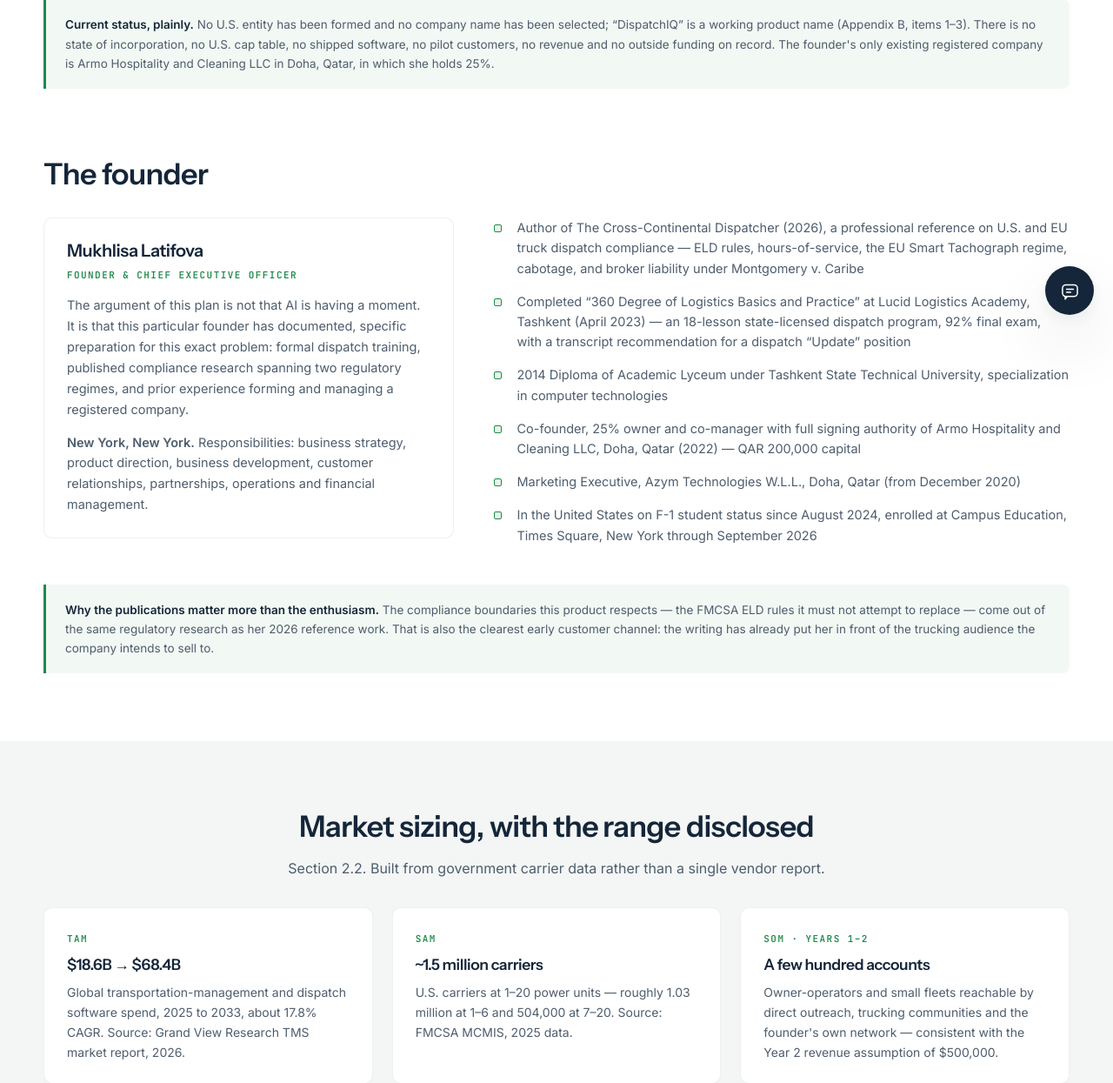
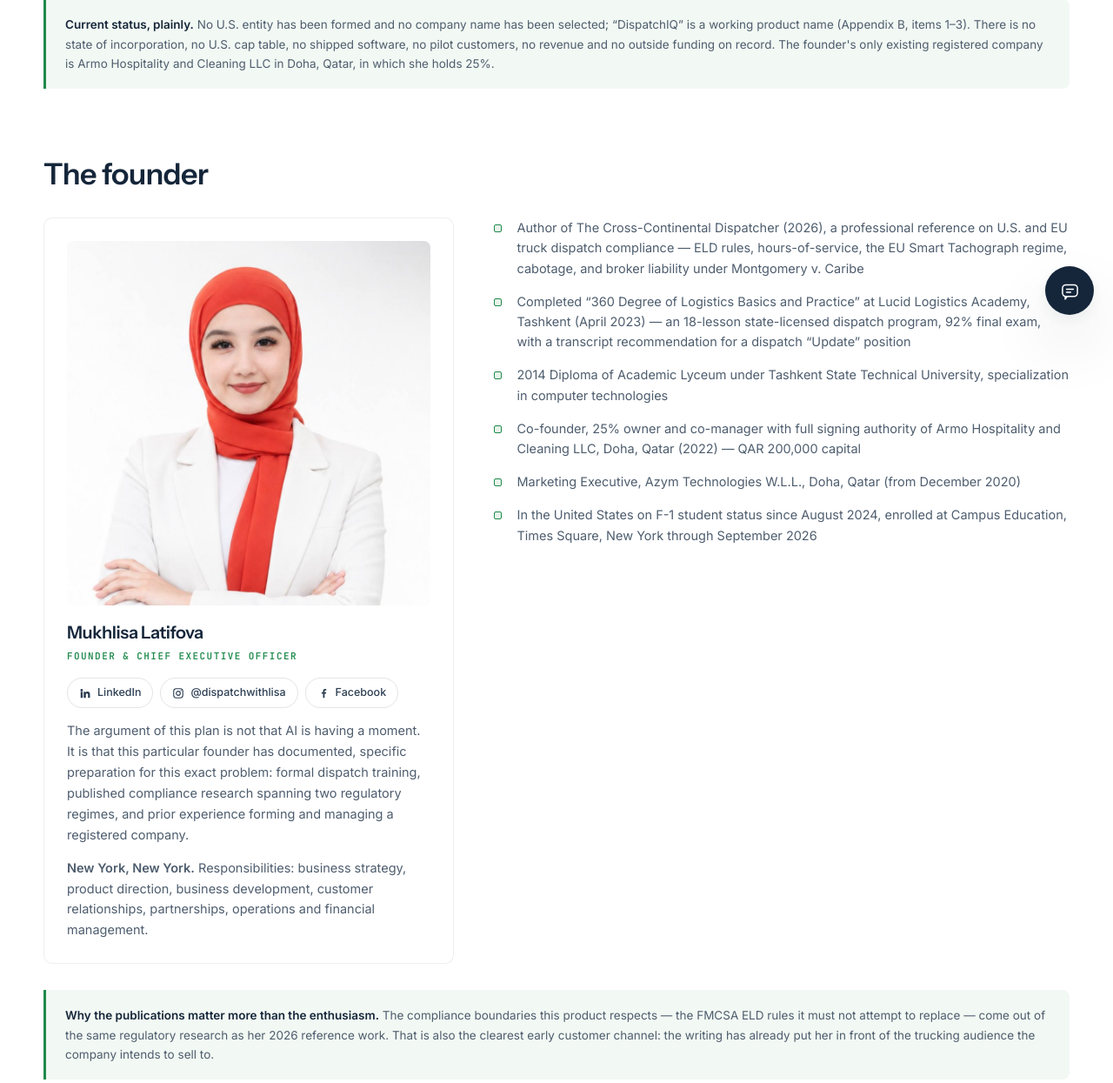
Before and after one commit to sherzodibodullayev/dispatchiq, a FastAPI app: page /company in a window 1280 px wide. Shown: the part 416-1661 px from the top of the page at 87% size. Run offline with FastAPI, Linux system fonts and the light colour scheme.

Commit message:
Put the founder on the site: portrait and real social accounts
The company page and the contact page both asked the reader to trust a named
person they could not see, and the only social link on the site was a guessed
LinkedIn URL.

- founder.jpg on /company, framed 1:1. A 4:5 frame fitted the portrait better
  but ran the card some 400px past the end of the credentials list beside it;
  the square holds both the face and the crossed arms and keeps the row level.
- founder-avatar.jpg beside the pilot note on /demo. It is a separate
  head-and-shoulders crop rather than a CSS tweak, because object-fit: cover
  on the full portrait renders the whole figure into a 56px circle and the
  face disappears at that size.
- Real LinkedIn, Instagram and Facebook accounts, in the footer, on the
  founder card and beside the pilot note.

The share URLs arrived carrying mibextid, stkn and utm_* parameters, which
identify whoever forwarded the link. Those are stripped in config.py rather
than published on every page of the site.

CONTACT_LINKEDIN already existed as an environment variable holding the
guessed URL, so it silently overrode the corrected default until it was
updated too — locally and on the host.

```diff
--- a/public/static/css/site.css
+++ b/public/static/css/site.css
@@ -1158,6 +1158,64 @@ button, input, select, textarea { font: inherit; color: inherit; }
 }
 .founder__card h3 { font-size: 20px; }
 .founder__card .mono { color: var(--green); margin-top: 6px; display: block; }
+
+/* The portrait is shot 0.72 wide-to-tall against a near-white backdrop. A
+   square frame holds both the face and the crossed arms, trims the empty
+   floor, and keeps the card close in height to the credentials list beside
+   it — at 4:5 the card ran some 400px past the end of that list. */
+.founder__photo {
+  width: 100%;
+  aspect-ratio: 1 / 1;
+  object-fit: cover;
+  object-position: center 10%;
+  border-radius: 8px;
+  background: var(--green-wash);
+  margin-bottom: 20px;
+}
+
+.founder__links {
+  display: flex;
+  flex-wrap: wrap;
+  gap: 8px;
+  margin-top: 16px;
+}
+.founder__links a {
+  display: inline-flex;
+  align-items: center;
+  gap: 7px;
+  padding: 6px 13px;
+  border: 1px solid var(--line);
+  border-radius: 999px;
+  font-size: 12.5px;
+  font-weight: 500;
+  color: var(--ink-soft);
+  transition: border-color .18s var(--ease), color .18s var(--ease),
+              background .18s var(--ease);
+}
+.founder__links a:hover {
+  border-color: var(--green);
+  color: var(--green-deep);
+  background: var(--green-pale);
+}
+.founder__links svg { width: 14px; height: 14px; flex: none; }
+
+/* The founder beside the pilot note on /demo, so "talk to a person" has a
+   face attached to it rather than only a name. */
+.whois {
+  display: flex;
+  align-items: center;
+  gap: 14px;
+  margin-bottom: 14px;
+}
+.whois img {
+  width: 56px; height: 56px;
+  border-radius: 50%;
+  object-fit: cover;
+  background: var(--green-wash);
+  flex: none;
+}
+.whois b { display: block; font-size: 14px; color: var(--ink); }
+.whois span { font-size: 12.5px; color: var(--muted); }
 .founder ul { list-style: none; padding: 0; margin: 0; }
 .founder ul li {
   position: relative;
--- a/templates/base.html
+++ b/templates/base.html
@@ -95,10 +95,20 @@
         </p>
 
         <div class="footer__social">
-          <a href="{{ company.linkedin }}" target="_blank" rel="noopener" aria-label="LinkedIn">
+          <a href="{{ company.linkedin }}" target="_blank" rel="noopener" aria-label="{{ founder.name }} on LinkedIn">
             <svg viewBox="0 0 24 24" fill="currentColor" aria-hidden="true"><path d="M4.98 3.5a2.5 2.5 0 11-.02 5 2.5 2.5 0 01.02-5zM3 9h4v12H3zM9 9h3.8v1.7h.05c.53-.95 1.83-1.95 3.77-1.95 4.03 0 4.78 2.5 4.78 5.76V21h-4v-5.6c0-1.34-.03-3.07-1.9-3.07-1.9 0-2.2 1.46-2.2 2.97V21H9z"/></svg>
           </a>
-          <a href="mailto:{{ company.email }}" aria-label="Email">
+          <a href="{{ company.instagram }}" target="_blank" rel="noopener" aria-label="DispatchIQ on Instagram">
+            <svg viewBox="0 0 24 24" fill="none" stroke="currentColor" stroke-width="1.9" aria-hidden="true">
+              <rect x="3" y="3" width="18" height="18" rx="5"/>
+              <circle cx="12" cy="12" r="4"/>
+              <circle cx="17.4" cy="6.6" r="1.1" fill="currentColor" stroke="none"/>
+            </svg>
+          </a>
+          <a href="{{ company.facebook }}" target="_blank" rel="noopener" aria-label="DispatchIQ on Facebook">
+            <svg viewBox="0 0 24 24" fill="currentColor" aria-hidden="true"><path d="M14.3 21v-8h2.7l.4-3.1h-3.1V7.9c0-.9.25-1.5 1.55-1.5H17.5V3.6A21 21 0 0 0 15.1 3.5c-2.35 0-3.95 1.44-3.95 4.08V9.9H8.4V13h2.75v8z"/></svg>
+          </a>
+          <a href="mailto:{{ company.email }}" aria-label="Email DispatchIQ">
             <svg viewBox="0 0 24 24" fill="none" stroke="currentColor" stroke-width="1.9" aria-hidden="true">
               <rect x="3" y="5" width="18" height="14" rx="2"/><path d="M3.5 6.5L12 13l8.5-6.5"/>
             </svg>
@@ -181,6 +191,7 @@
         <a href="/pricing">Pricing</a>
         <a href="/demo">Contact</a>
         <a href="mailto:{{ company.email }}">{{ company.email }}</a>
+        <a href="{{ company.instagram }}" target="_blank" rel="noopener">{{ company.instagram_handle }}</a>
       </div>
     </div>
 
--- a/templates/company.html
+++ b/templates/company.html
@@ -35,8 +35,31 @@
 
     <div class="founder" style="margin-top:30px">
       <div class="founder__card">
+        <img class="founder__photo" src="{{ founder.photo }}"
+             alt="{{ founder.name }}, founder and chief executive officer"
+             width="920" height="1280" loading="lazy">
         <h3>{{ founder.name }}</h3>
         <span class="mono">{{ founder.role }}</span>
+
+        <div class="founder__links">
+          <a href="{{ company.linkedin }}" target="_blank" rel="noopener">
+            <svg viewBox="0 0 24 24" fill="currentColor" aria-hidden="true"><path d="M4.98 3.5a2.5 2.5 0 11-.02 5 2.5 2.5 0 01.02-5zM3 9h4v12H3zM9 9h3.8v1.7h.05c.53-.95 1.83-1.95 3.77-1.95 4.03 0 4.78 2.5 4.78 5.76V21h-4v-5.6c0-1.34-.03-3.07-1.9-3.07-1.9 0-2.2 1.46-2.2 2.97V21H9z"/></svg>
+            LinkedIn
+          </a>
+          <a href="{{ company.instagram }}" target="_blank" rel="noopener">
+            <svg viewBox="0 0 24 24" fill="none" stroke="currentColor" stroke-width="1.9" aria-hidden="true">
+              <rect x="3" y="3" width="18" height="18" rx="5"/>
+              <circle cx="12" cy="12" r="4"/>
+              <circle cx="17.4" cy="6.6" r="1.1" fill="currentColor" stroke="none"/>
+            </svg>
+            {{ company.instagram_handle }}
+          </a>
+          <a href="{{ company.facebook }}" target="_blank" rel="noopener">
+            <svg viewBox="0 0 24 24" fill="currentColor" aria-hidden="true"><path d="M14.3 21v-8h2.7l.4-3.1h-3.1V7.9c0-.9.25-1.5 1.55-1.5H17.5V3.6A21 21 0 0 0 15.1 3.5c-2.35 0-3.95 1.44-3.95 4.08V9.9H8.4V13h2.75v8z"/></svg>
+            Facebook
+          </a>
+        </div>
+
         <p style="margin-top:14px; color:var(--muted); font-size:14.5px">
           The argument of this plan is not that AI is having a moment. It is that this particular
           founder has documented, specific preparation for this exact problem: formal dispatch
```
Also changed, not shown: config.py (+18 -5 lines), public/static/images/CREDITS.md (+6 -1 lines), templates/demo.html (+26 -0 lines), public/static/images/founder-avatar.jpg (added), public/static/images/founder.jpg (added), 1 other file.
